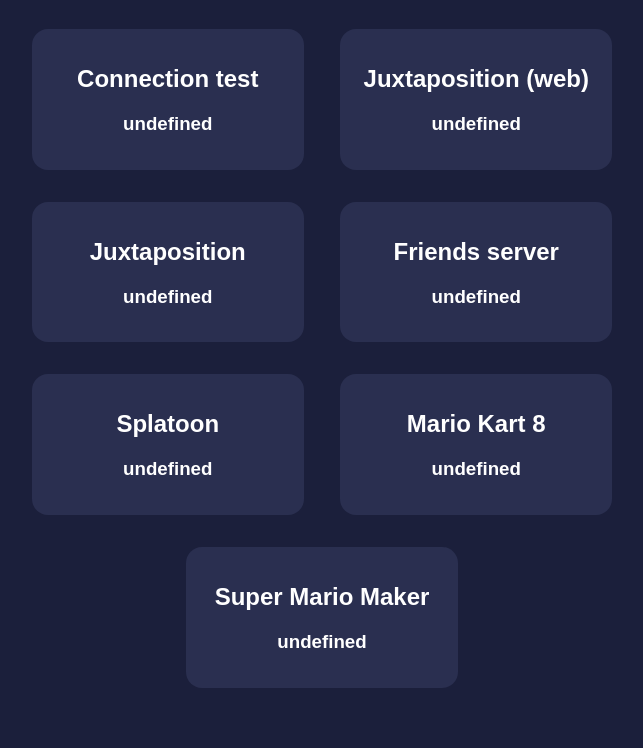
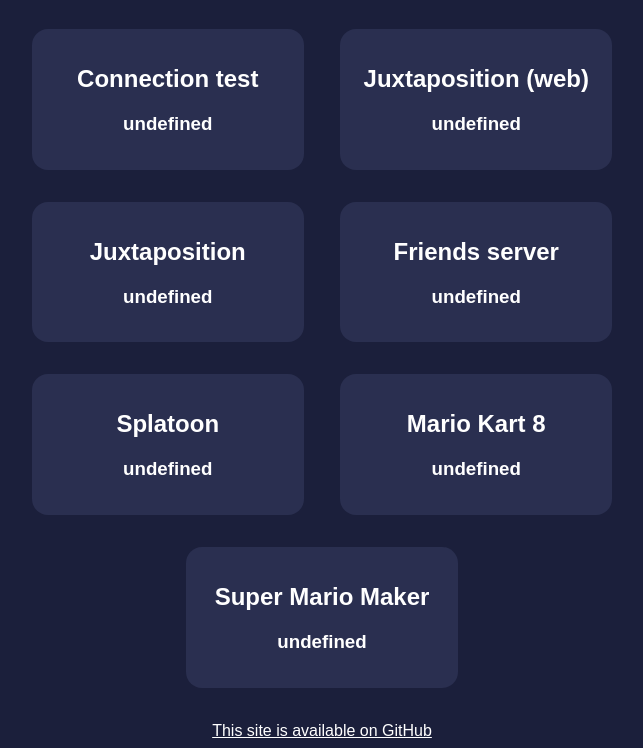
Before and after one commit to windowsflytheac/PretendoStatusEDUPHORIA, a website: page html/index.html in a window 1280 px wide. Shown: the part 487-1235 px from the top of the page, without its empty margins (318-961 px from the left). Before the commit the page ends 1199 px from the top, so only its background shows below. Drawn offline with Linux system fonts and the light colour scheme; no server answers.

Commit message:
Add GitHub URL to the bottom of the page

```diff
--- a/html/index.html
+++ b/html/index.html
@@ -48,5 +48,7 @@
                 <h3 class="check" data-service="smm"></h3>
             </div>
         </div>
+        <br>
+        <a href="https://github.com/Milk-Cool/PretendoStatus">This site is available on GitHub</a>
     </body>
 </html>
```
